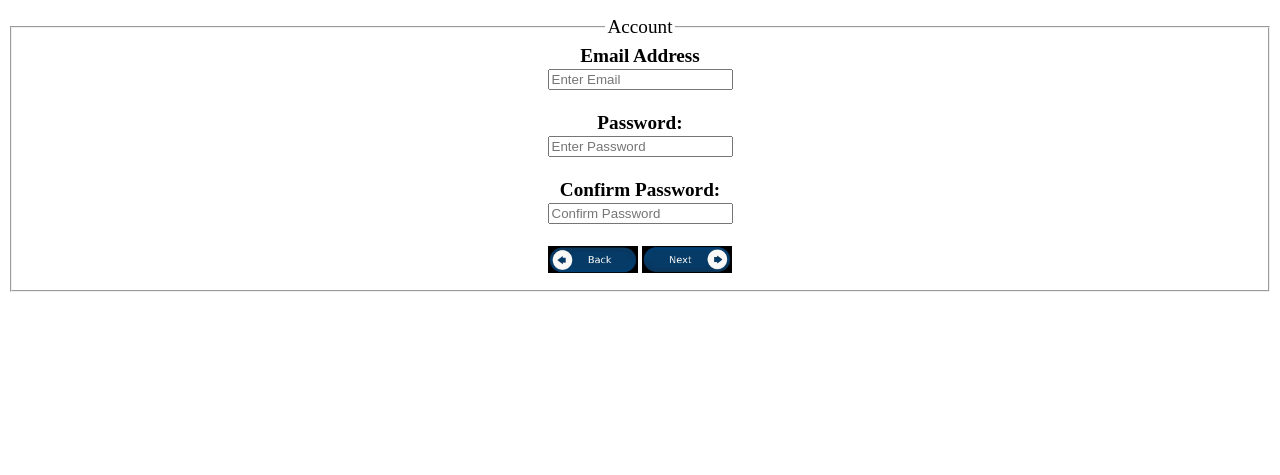
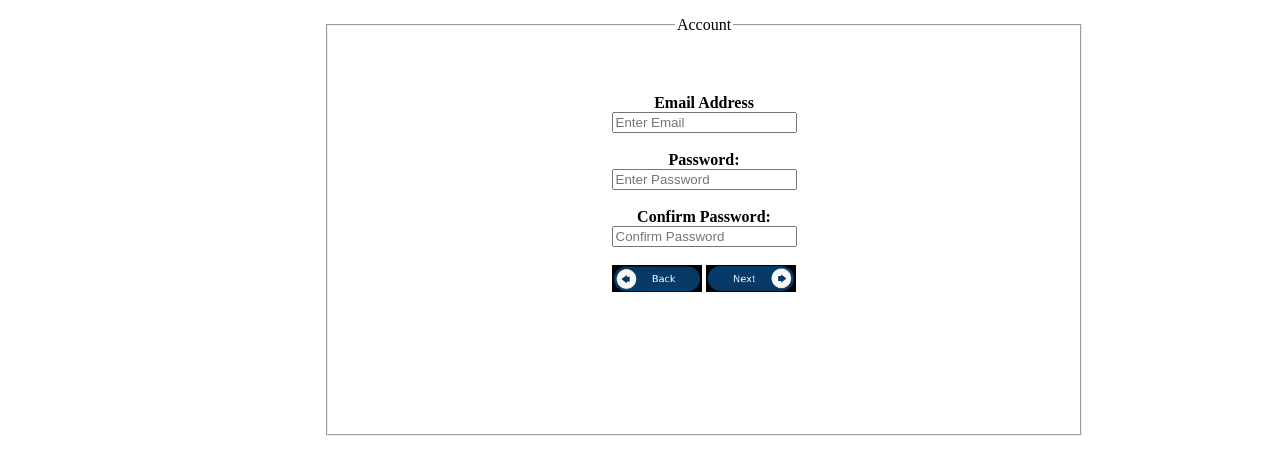
Before and after one commit to Hunain-baig/Basic-html-css, a plain HTML site: page Step form/accounts.html in a window 1280 px wide. Shown: the part 65-540 px from the top of the page. Drawn offline with Linux system fonts and the light colour scheme.

Commit message:
add css in all files

```diff
--- a/Step form/accounts.html
+++ b/Step form/accounts.html
@@ -21,10 +21,20 @@
 
 }
 
-div{
+.div{
     text-align: center;
-    font-size: larger;
+    width: 760px;
+    padding-left: 25%;
 }
+
+.divv{
+    text-align: center;
+}
+
+.fieldset{
+    height: 400px;
+}
+
 
 </style>
 
@@ -32,13 +42,13 @@ div{
 
 <body>
 
-   <br><div><span class="one"> 1: Account &nbsp;&nbsp;</span><span class="two">Step 2: Personal Details: &nbsp;&nbsp;Step 3: Your Review  </span></div><br>
+   <br><div class="divv"><span class="one"> 1: Account &nbsp;&nbsp;</span><span class="two">Step 2: Personal Details: &nbsp;&nbsp;Step 3: Your Review  </span></div><br>
 
-   <div>
+   <div class="div">
     <form>
-    <fieldset>
+    <fieldset class="fieldset">
 
-    <legend>Account</legend>
+    <legend>Account</legend><br><br><br>
     <label for="Email"><b>Email Address</b></label><br>
     <input type="email" id="Email" placeholder="Enter Email"><br><br>
 
```
Also changed, not shown: Step form/personaldetails.html (+15 -5 lines), Step form/yourreview.html (+14 -5 lines).
